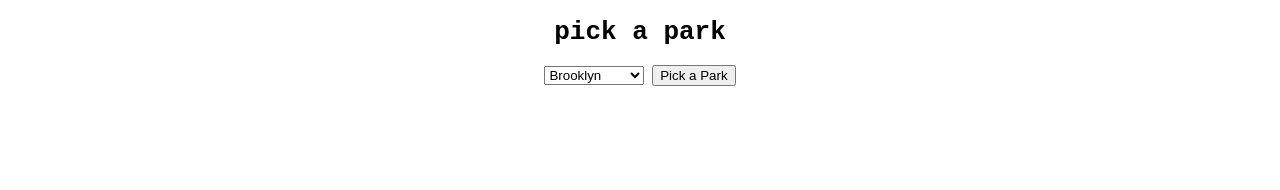
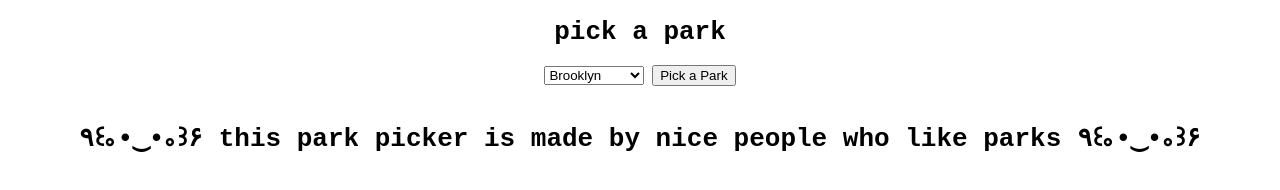
Before and after one commit to frnsys/pick-a-park, a plain HTML site: page index.html in a window 1280 px wide. Drawn offline with Linux system fonts and the light colour scheme.

Commit message:
Update index.html

```diff
--- a/index.html
+++ b/index.html
@@ -32,6 +32,9 @@
             <iframe id="selected-park-map" width="425" height="350" frameborder="0" scrolling="no" marginheight="0" marginwidth="0" src="" style="border: 1px solid black"></iframe>
             <a id="selected-park-street-view" href="" target="_blank">👀 Sneak peek</a>
         </div>
+        <footer>
+            <h1>٩꒰｡•‿•｡꒱۶ this park picker is made by nice people who like parks ٩꒰｡•‿•｡꒱۶</h1>
+        </footer>
     </main>
     <script src="main.js"></script>
 </body>
```
